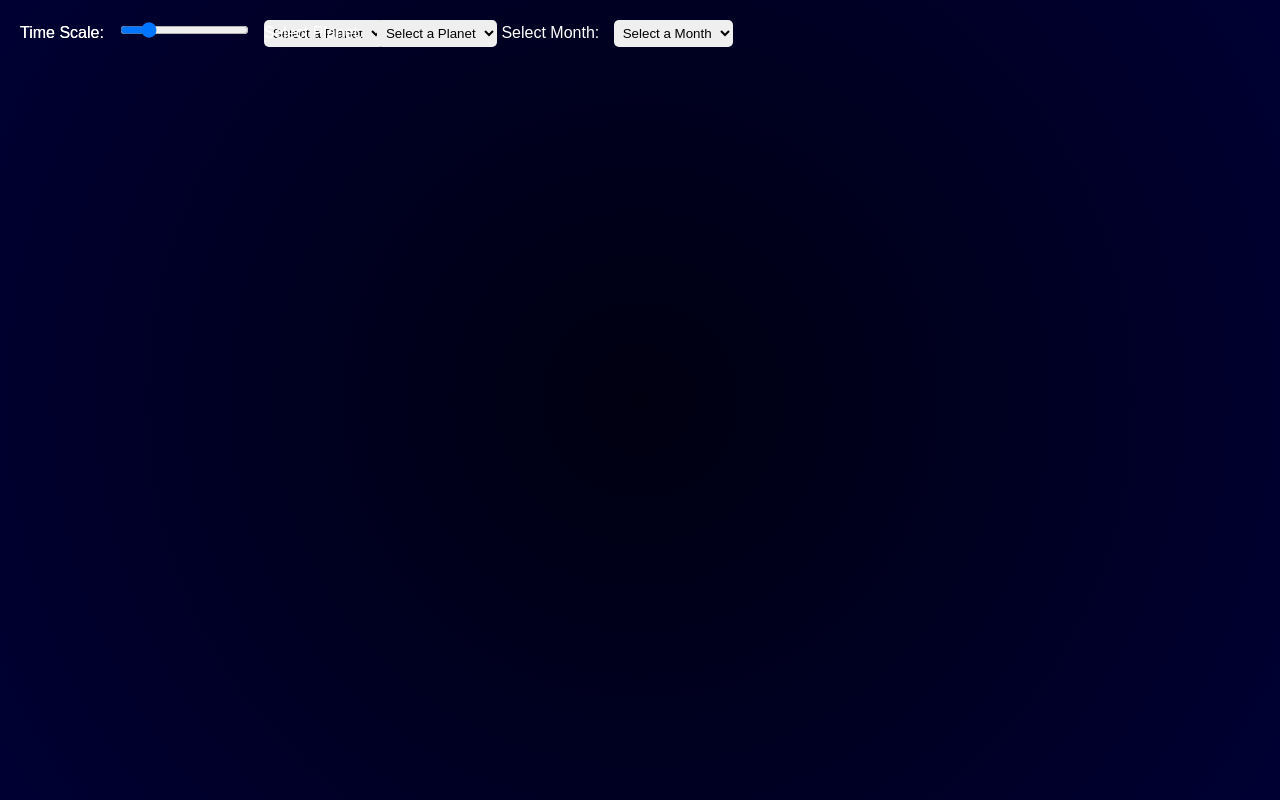
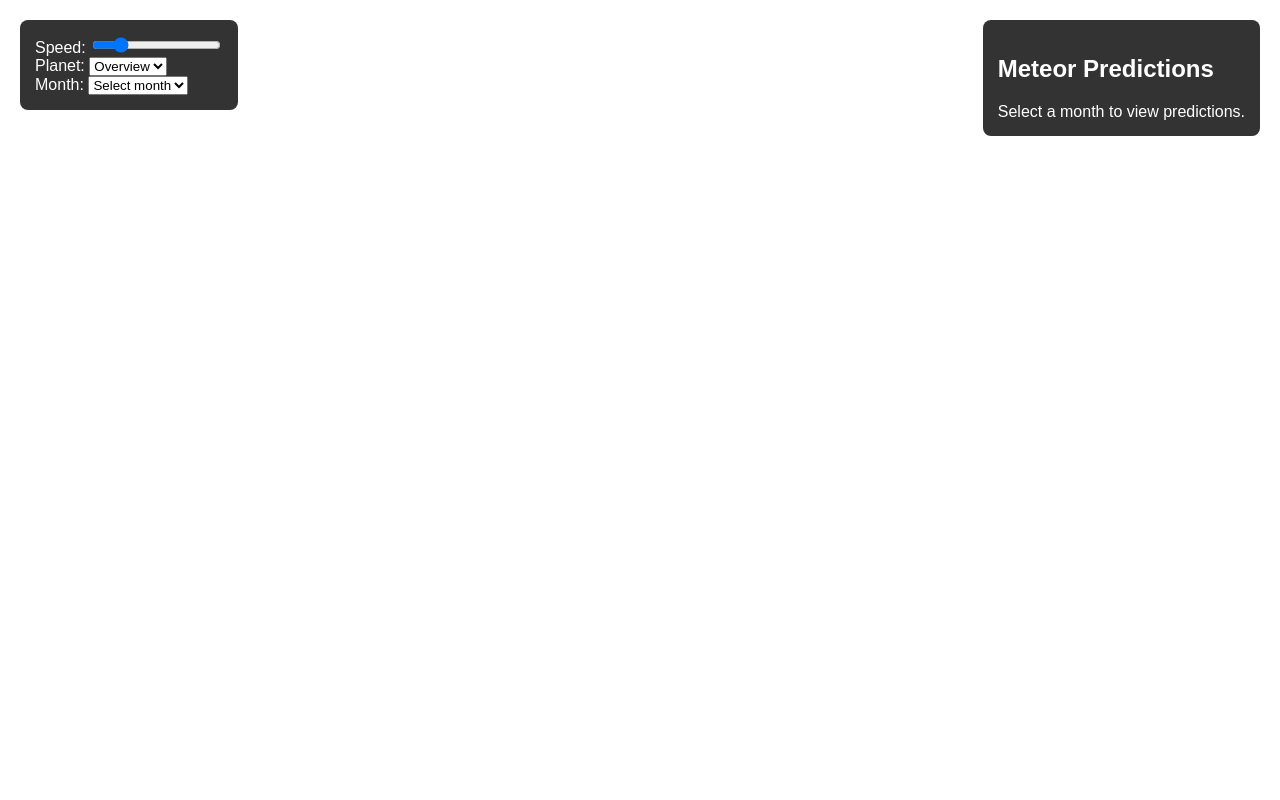
Before and after one commit to Klausk0/Meteor-shower-predict-website, a plain HTML site: page index.html in a window 1280 px wide. Drawn offline with nearby package versions, Linux system fonts and the light colour scheme.

Commit message:
Update index.html

```diff
--- a/index.html
+++ b/index.html
@@ -3,43 +3,42 @@
 <head>
     <meta charset="UTF-8">
     <meta name="viewport" content="width=device-width, initial-scale=1.0">
-  <title>Enhanced 3D Solar System</title>
-  <link rel="stylesheet" href="styles.css">
+    <title>Solar System with Meteor Predictions</title>
+    <style>
+        body { margin: 0; overflow: hidden; font-family: Arial, sans-serif; }
+        canvas { display: block; }
+
+        #controls-panel, #meteor-prediction-panel {
+            position: fixed;
+            top: 20px;
+            background: rgba(0, 0, 0, 0.8);
+            padding: 15px;
+            color: white;
+            border-radius: 8px;
+            z-index: 100;
+        }
+
+        #controls-panel { left: 20px; }
+        #meteor-prediction-panel { right: 20px; }
+    </style>
 </head>
 <body>
-  <div id="container">
-    <canvas id="solar-system"></canvas>
+
+    <div id="controls-panel">
+        <div>
+            <label for="time-scale">Speed:</label>
+            <input type="range" id="time-scale" min="0.1" max="5" step="0.1" value="1">
         </div>
-  <div id="controls">
-    <label for="time-scale">Time Scale: </label>
-    <input type="range" id="time-scale" min="0.1" max="5" step="0.1" value="1">
+        <div>
+            <label for="planet-selector">Planet:</label>
             <select id="planet-selector">
-      <option value="">Select a Planet</option>
+                <option value="">Overview</option>
             </select>
         </div>
-  <div id="info-panel" class="hidden">
-    <h2 id="planet-name"></h2>
-    <p id="planet-details"></p>
-    <button id="close-info">Close</button>
-  </div>
-  <script src="https://cdn.jsdelivr.net/npm/three@0.140.0/build/three.min.js"></script>
-  <script src="https://cdn.jsdelivr.net/npm/three@0.140.0/examples/js/controls/OrbitControls.js"></script>
-  <script src="script.js"></script>
-</body><div id="controls">
-  <!-- Existing controls -->
-  <label for="time-scale">Time Scale:</label>
-  <input type="range" id="time-scale" min="0.1" max="5" step="0.1" value="1">
-
-  <label for="planet-selector">Select Planet:</label>
-  <select id="planet-selector">
-      <option value="">Select a Planet</option>
-      <!-- Existing planet options -->
-  </select>
-
-  <!-- Add new month selector -->
-  <label for="month-selector">Select Month:</label>
+        <div>
+            <label for="month-selector">Month:</label>
             <select id="month-selector">
-      <option value="">Select a Month</option>
+                <option value="">Select month</option>
                 <option value="1">January</option>
                 <option value="2">February</option>
                 <option value="3">March</option>
@@ -54,5 +53,26 @@
                 <option value="12">December</option>
             </select>
         </div>
+    </div>
 
+    <div id="meteor-prediction-panel">
+        <h2>Meteor Predictions</h2>
+        <div id="meteor-predictions">Select a month to view predictions.</div>
+    </div>
+
+    <!-- Load GSAP and Three.js from CDN -->
+    <script src="https://cdnjs.cloudflare.com/ajax/libs/gsap/3.12.2/gsap.min.js"></script>
+
+    <script type="importmap">
+    {
+        "imports": {
+            "three": "https://unpkg.com/three@0.156.1/build/three.module.js",
+            "three/addons/": "https://unpkg.com/three@0.156.1/examples/jsm/"
+        }
+    }
+    </script>
+
+    <script type="module" src="script.js"></script>
+
+</body>
 </html>
```
Lines whose indentation alone changed are shown as unchanged.
